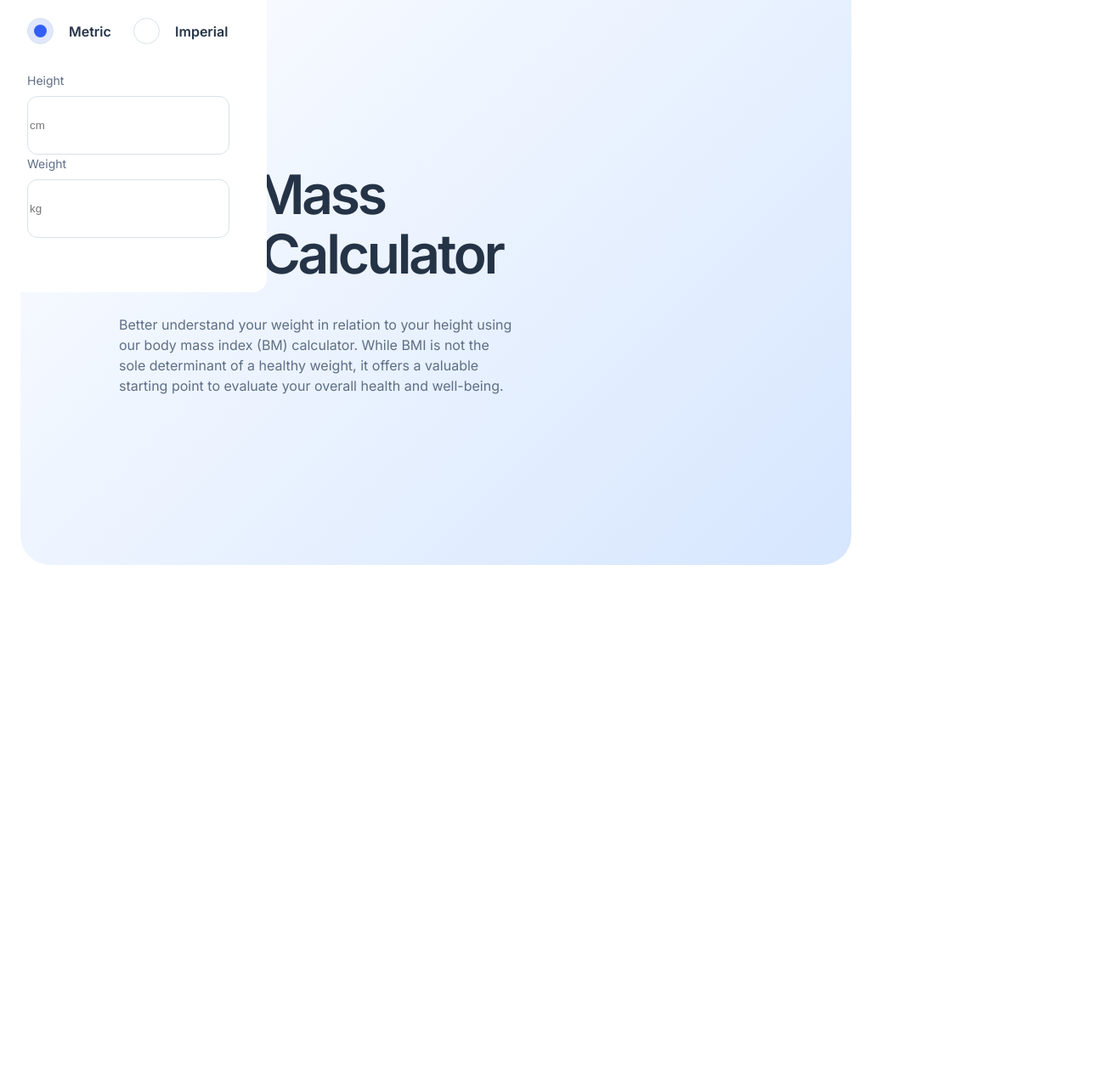
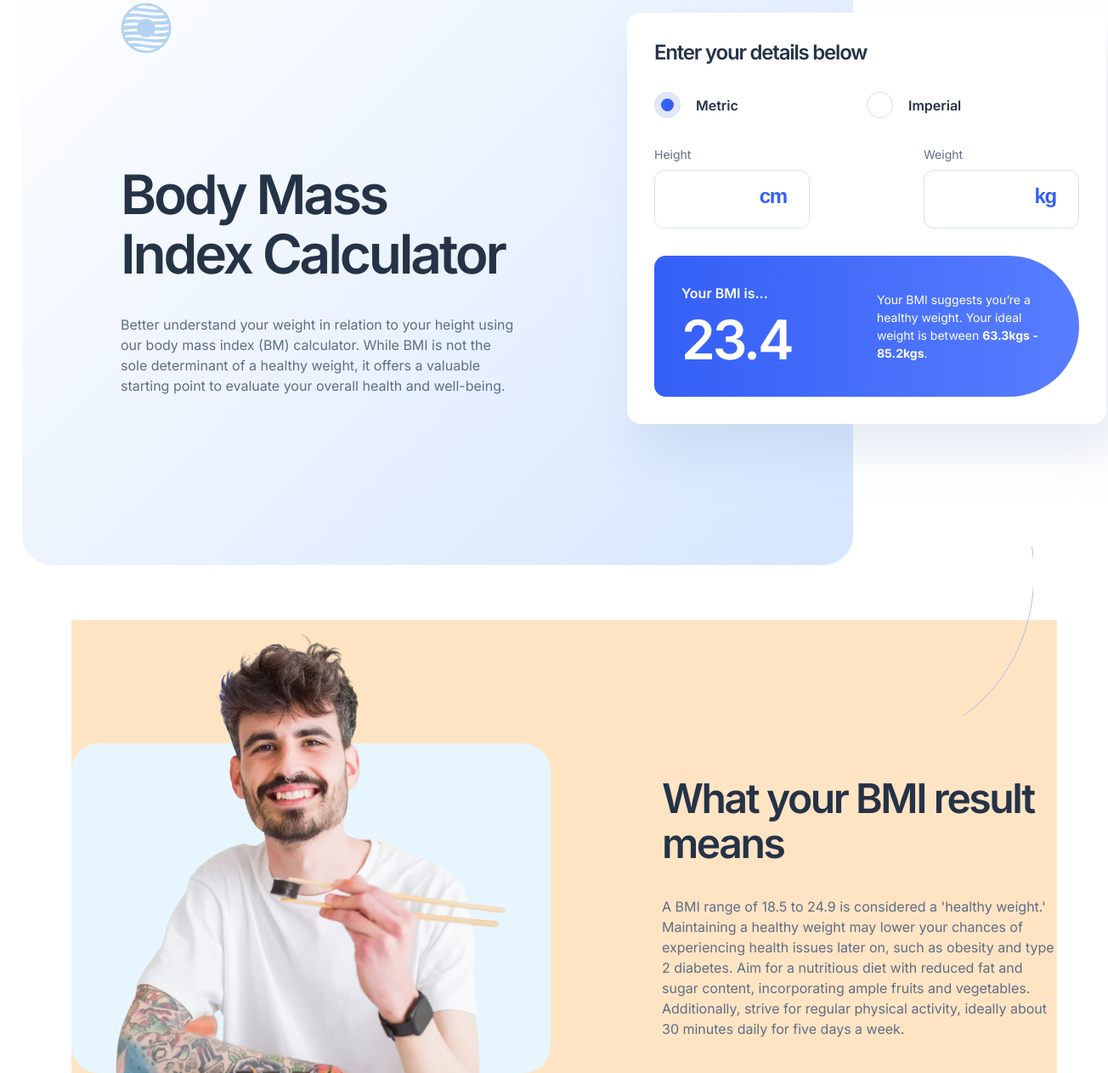
Before and after one commit to olena-ostapenko/bmi-calculator, a plain HTML site: page index.html in a window 1280 px wide. Shown: the part 72-1335 px from the top of the page at 85% size, 1304 px wide, since content can reach past the window. Before the commit the page ends 800 px from the top, so only its background shows below. Drawn offline with Linux system fonts and the light colour scheme.

Commit message:
2 section in css+html

```diff
--- a/index.html
+++ b/index.html
@@ -15,7 +15,10 @@
     <section class="main-calc">
         <div class="main-conteiner">
             <div class="main-conteiner_background">
-                <div class="main-conteiner_background_image"></div>
+
+                <div class="main-conteiner_background_image">
+
+                </div>
                 <div class="main-conteiner_background_text">
                     <h1>Body Mass <br>Index Calculator</h1>
                     <p class="main-conteiner_background_text__p">Better understand your weight in relation to your
@@ -47,8 +50,8 @@
 
                 <div class="input-content">
 
-
                     <div class="metric">
+                        <div class="input-content_row">
                             <div class="input-content_column">
                                 <p class="calc-p">Height</p>
                                 <input type="number" class="input" placeholder="cm" id="cm" />
@@ -56,7 +59,8 @@
 
                             <div class="input-content_column">
                                 <p class="calc-p">Weight</p>
-                            <input type="number" placeholder="kg" id="kg">
+                                <input type="number" class="input" placeholder="kg" id="kg">
+                            </div>
                         </div>
                     </div>
 
@@ -65,6 +69,7 @@
 
                         <div class="imperial">
 
+                            <div class="input-content_row">
                                 <div class="input-content_column">
                                     <p class="calc-p">Height</p>
                                     <input type="number" class="input" placeholder="ft" id="ft" />
@@ -72,9 +77,11 @@
 
                                 <div class="input-content_column">
                                     <p class="calc-p"></p>
-                                <input type="number" placeholder="in" id="in">
+                                    <input type="number" class="input" placeholder="in" id="in">
+                                </div>
                             </div>
 
+                            <div class="input-content_row">
                                 <div class="input-content_column">
                                     <p class="calc-p">Weight</p>
                                     <input type="number" class="input" placeholder="st" id="st" />
@@ -82,7 +89,8 @@
 
                                 <div class="input-content_column">
                                     <p class="calc-p"></p>
-                                <input type="number" placeholder="lbt" id="lbt">
+                                    <input type="number" class="input" placeholder="lbt" id="lbt">
+                                </div>
                             </div>
 
                         </div>
@@ -90,9 +98,36 @@
                 </div>
 
 
+                <div class="div-result">
+
+                        <div class="result-content_yourBMI">
+                            <p class="result-title">Your BMI is...</p>
+                            <p class="result-p" hidden>Enter your height and weight and you’ll see your BMI result here</p>
+                            <p class="result" >23.4</p>
+                        </div>
+
+                        <div class="result-content_yourBMI">
+                            <p class="result-p">Your BMI suggests you’re a healthy weight. Your ideal weight is between <span class="yourBMI">63.3kgs - 85.2kgs</span>.</p>
+                        </div>
 
 
-                <div class="result"></div>
+
+                </div>
+            </div>
+
+        </div>
+        <div class="means-conteiner">
+
+            <div class="means-conteiner_photo">
+                <div class="means-conteiner_photo__image"></div>
+
+            </div>
+            <div class="means-conteiner_text">
+                <div class="means-conteine__curv">
+                </div>
+                <h4>What your BMI result means</h4>
+                <p>A BMI range of 18.5 to 24.9 is considered a 'healthy weight.' Maintaining a healthy weight may lower your chances of experiencing health issues later on, such as obesity and type 2 diabetes. Aim for a nutritious diet with reduced fat and sugar content, incorporating ample fruits and vegetables. Additionally, strive for regular physical activity, ideally about 30 minutes daily for five days a week.</p>
+
             </div>
 
 
--- a/styles.css
+++ b/styles.css
@@ -15,67 +15,133 @@ p {
 *::after {
   box-sizing: border-box;
 }
+
 /* ================================================== */
 /* //FONTS */
-h1{
+h1 {
   font-weight: 600;
   font-size: 64px;
   line-height: 110%;
   letter-spacing: -0.05em;
-  color:rgba(37, 51, 71, 1);
+  color: rgba(37, 51, 71, 1);
   text-align: left;
   margin-bottom: 35px;
 }
-p{
+
+p {
   font-weight: 400;
   font-size: 16px;
   line-height: 150%;
-  color:rgba(94, 110, 133, 1);
+  color: rgba(94, 110, 133, 1);
   text-align: left;
 }
+
 /* calc */
-h2{
+h2 {
 
   font-weight: 600;
   font-size: 24px;
   letter-spacing: -0.05em;
-  color:rgba(37, 51, 71, 1);
+  color: rgba(37, 51, 71, 1);
 }
-h3{
+
+h3 {
   font-weight: 600;
   font-size: 16px;
   line-height: 150%;
-  color:rgba(37, 51, 71, 1);
+  color: rgba(37, 51, 71, 1);
   padding-left: 18px;
 
 }
-.calc-p{
+
+.calc-p {
   font-size: 14px;
 }
+
+input[type=number]::placeholder {
+  font-weight: 600;
+  font-size: 24px;
+  letter-spacing: -0.05em;
+  color: rgba(52, 95, 246, 1);
+  padding-right: 24px;
+  text-align: end;
+}
+
+.result-title {
+  font-weight: 600;
+  color: rgba(255, 255, 255, 1);
+
+}
+
+.result {
+  font-weight: 600;
+  font-size: 64px;
+  line-height: 110%;
+  color: rgba(255, 255, 255, 1);
+  letter-spacing: -0.05em;
+}
+
+.result-p {
+  font-weight: 400;
+  font-size: 14px;
+  color: rgba(255, 255, 255, 1);
+}
+
+.yourBMI {
+  font-weight: 700;
+  font-size: 14px;
+}
+
+h4{
+  font-weight: 600;
+  font-size: 48px;
+  line-height: 110%;
+  letter-spacing: -0.05em;
+  color: rgba(37, 51, 71, 1);
+}
+
 /* ================================================== */
 body {
   font-family: 'Inter', sans-serif;
-  background-color:rgba(255, 255, 255, 1);
+  background-color: rgba(255, 255, 255, 1);
   padding: 0 24px;
+  margin: 0;
+
+
 }
+
+.main-calc {
+
+  width: 100vw;
+  display: flex;
+  flex-direction: column;
+  align-items: center;
+}
+
 /* ================================================== */
-.main-conteiner{
+.main-conteiner {
+  width: 100%;
   max-width: 1276px;
   height: 737px;
+  margin-bottom: 65px;
+
 }
-.main-conteiner_background{
+
+.main-conteiner_background {
   max-width: 978px;
   height: 737px;
   background: linear-gradient(135deg, rgba(214, 252, 254, 0), rgba(214, 230, 254, 1));
   border-radius: 0 0 35px 35px;
   position: relative;
 }
-.main-conteiner_background_text{
+
+.main-conteiner_background_text {
   position: absolute;
-  top:266px;
+  top: 266px;
   left: 116px;
 }
-.main-conteiner_background_image{
+
+.main-conteiner_background_image {
   width: 64px;
   height: 64px;
   background-image: url(./image/circle_icon.svg);
@@ -84,7 +150,8 @@ position: absolute;
   top: 75px;
   left: 116px;
 }
-.main-conteiner_background_text__p{
+
+.main-conteiner_background_text__p {
   max-width: 465px;
 }
 
@@ -94,44 +161,52 @@ left: 116px;
   background-color: rgba(255, 255, 255, 1);
   border-radius: 16px;
   padding: 32px;
-  position: absolute;
-  top: 0;
-  left:0;
+  position: relative;
+  top: -650px;
+  left: 712px;
   display: flex;
   flex-direction: column;
-  gap:32px;
+  gap: 32px;
+  box-shadow: 16px 32px 56px rgba(143, 174, 207, 0.25);
+
+
 }
-.radio{
+
+.radio {
   width: 100%;
   display: flex;
   flex-direction: row;
 
 
 }
-.radio-content{
+
+.radio-content {
   display: flex;
   flex-direction: row;
   align-items: center;
   width: 50%;
 }
-.input-content_row{
+
+.input-content_row {
   display: flex;
   flex-direction: row;
   justify-content: space-between;
-  gap:24px;
+  align-items: flex-end;
+  gap: 24px;
 }
-.input-content_column{
+
+.input-content_column {
   display: flex;
   flex-direction: column;
-  gap:8px;
+  gap: 8px;
 
 }
-/* ================================================== */
+
+/* ============== */
+
 input[type=radio] {
   display: none;
 }
-
-input[type=radio]+label {}
 
 input[type=radio]:checked+label {
   background-color: rgba(52, 95, 246, 0.15);
@@ -148,12 +223,19 @@ label {
   display: inline-block;
 }
 
+label:hover {
+  border-color: rgba(52, 95, 246, 1);
+}
+
 input[type=number] {
-
   max-width: 238px;
   height: 69px;
   border: 1px solid rgba(216, 226, 231, 1);
   border-radius: 12px;
+}
+
+.input:hover {
+  border-color: rgba(52, 95, 246, 1);
 }
 
 input::-webkit-outer-spin-button,
@@ -161,7 +243,75 @@ input::-webkit-inner-spin-button {
   -webkit-appearance: none;
   margin: 0
 }
-.hidden{
-  display: none!important;
+
+.hidden {
+  display: none !important;
 }
+
+/* ============== */
+.div-result {
+  width: 100%;
+  height: 100%;
+  background: linear-gradient(90deg, rgba(52, 95, 246, 1), rgba(88, 125, 255, 1));
+  border-radius: 16px 99px 99px 16px;
+  padding: 32px;
+  display: flex;
+  flex-direction: row;
+  align-items: center;
+  gap: 24px;
+
+}
+
+.result-content_yourBMI {
+  width: 50%;
+  display: flex;
+  flex-direction: column;
+  gap: 8px;
+}
+
 /* ================================================== */
+.means-conteiner {
+  width: 100%;
+  background-color: bisque;
+  max-width: 1160px;
+  height: 533px;
+  display: flex;
+  flex-direction: row;
+  align-items: flex-end;
+  gap:131px;
+
+}
+.means-conteine__curv{
+  width: 85px;
+  height: 200px;
+  background-image: url(./image/curv_icon.svg);
+  position: relative;
+  top:-36px;
+  left:352px;
+}
+
+.means-conteiner_photo {
+  width:564px;
+  height: 388px;
+  background-color: rgba(231, 245, 254, 1);
+  border-radius: 32px;
+  position: relative;
+
+}
+
+.means-conteiner_photo__image {
+  width: 468px;
+  height: 533px;
+  background-image: url(./image/photo-man_image.png);
+  background-repeat: no-repeat;
+  position: absolute;
+  top: -145px;
+  left: 48px;
+}
+.means-conteiner_text{
+  width: 465px;
+  display: flex;
+  flex-direction: column;
+  gap:35px;
+  margin-bottom: 40px;
+}
```
Also changed, not shown: image/Vector 24.png (added), image/curv_icon.svg (added), image/photo-man_image.png (added). Lines whose indentation alone changed are shown as unchanged.
